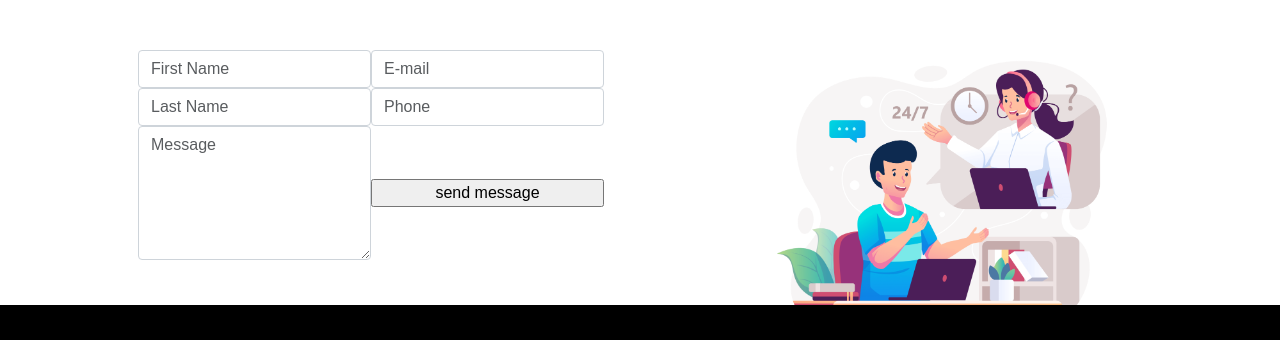
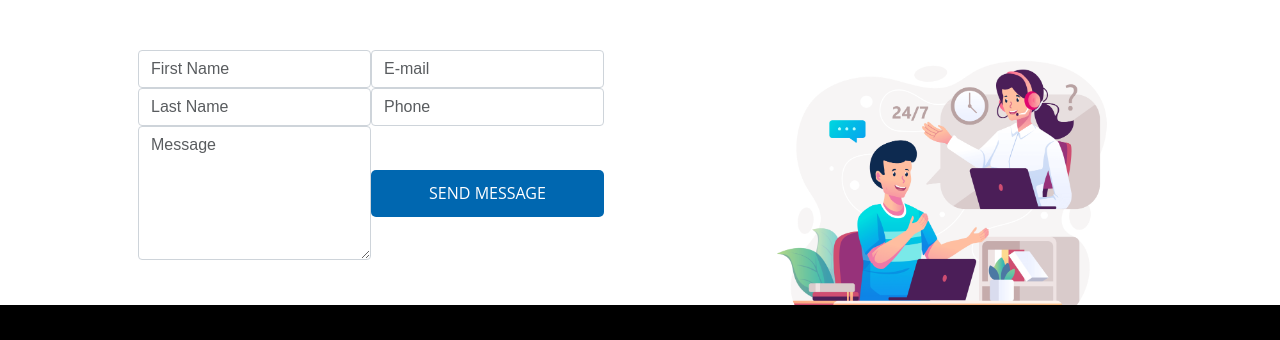
Before and after one commit to Skgup/lalita-devi, a plain HTML site: page contact.html in a window 1280 px wide. Shown: the part 1225-1565 px from the top of the page. Drawn offline with nearby package versions, Linux system fonts and the light colour scheme.

Commit message:
Update styles.css

```diff
--- a/styles.css
+++ b/styles.css
@@ -973,6 +973,18 @@ button, input, optgroup, select, textarea {
 .cont-detail .map{
     width: 100%;
 }
+.send-btn {
+  font-family: 'Open Sans', sans-serif;
+  font-size: 1rem;
+  text-transform: uppercase;
+  color: #fff;
+  background: #0067b0;
+  border: none;
+  border-radius: 5px;
+  padding: 0.7rem 1.5rem;
+  cursor: pointer;
+  transition: all 0.4s ease;
+}
 @media (max-width:760px){
     .contact{
         height: 156px;
```
